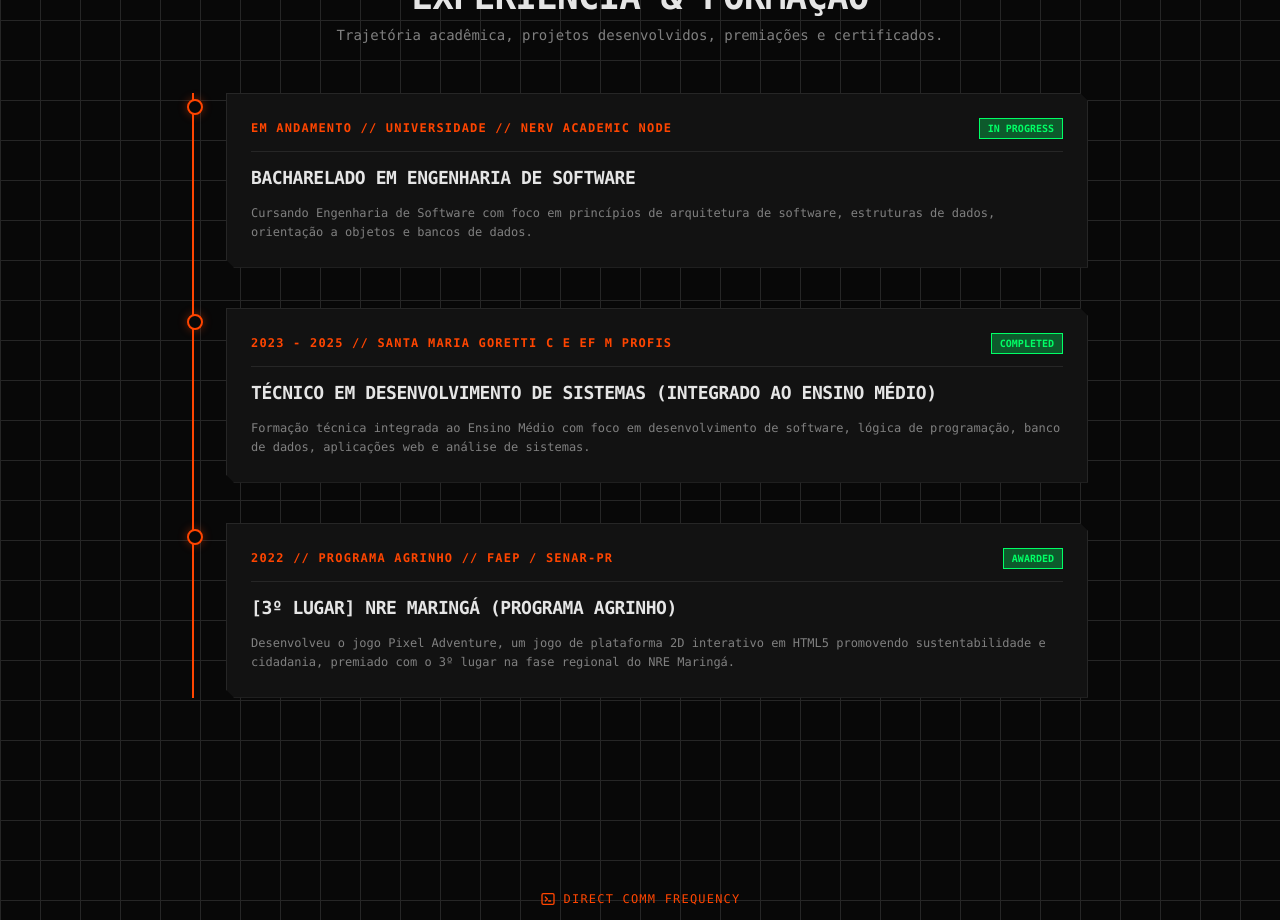
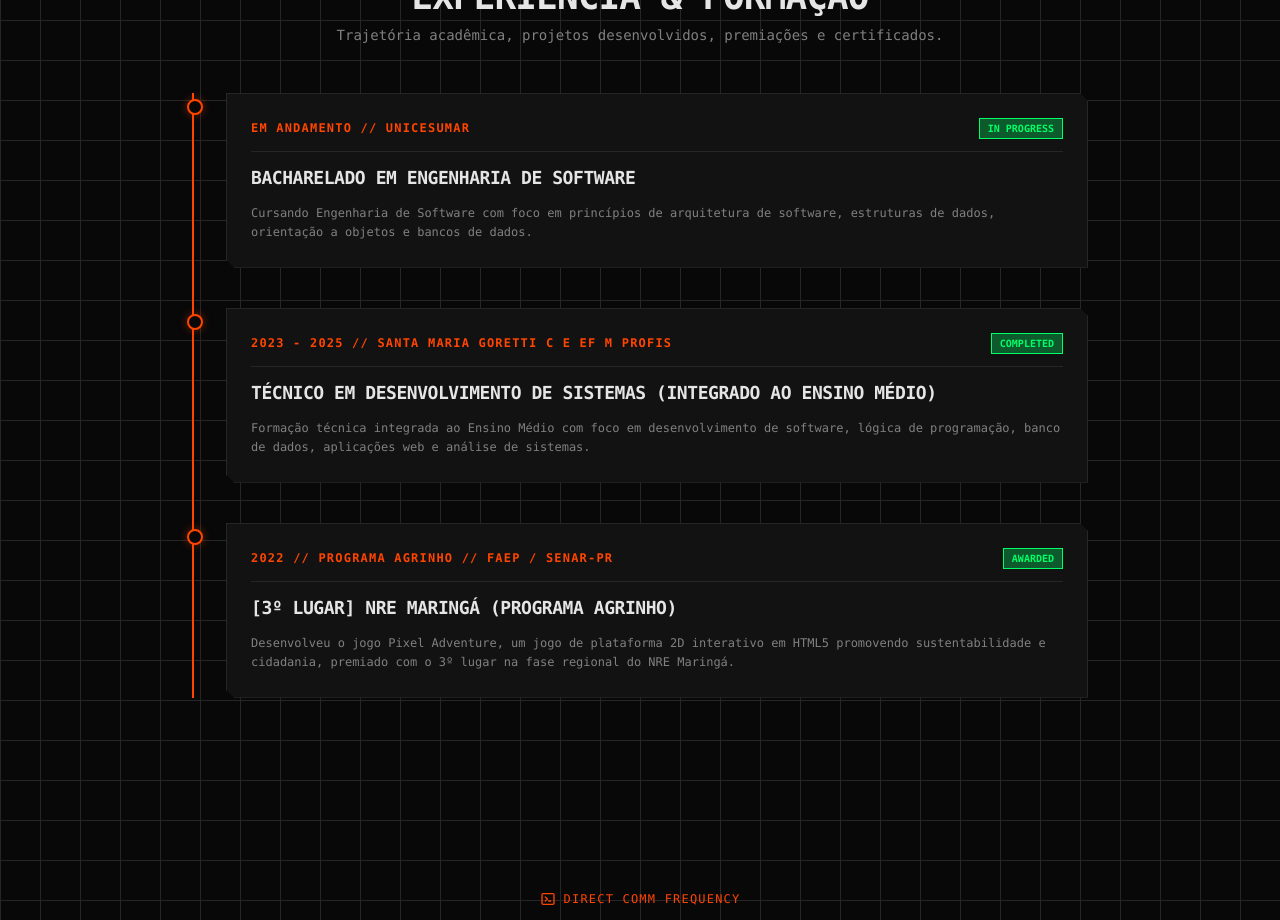
Before and after one commit to Lucas-Github-23/portfolio, a Next.js app: page / in a window 1280 px wide. Shown: the part 3220-4140 px from the top of the page. Built offline with nearby package versions, Linux system fonts and the light colour scheme.

Commit message:
chore(education): update software engineering institution to Unicesumar

```diff
--- a/src/components/MissionLogTimeline.tsx
+++ b/src/components/MissionLogTimeline.tsx
@@ -27,8 +27,8 @@ export function MissionLogTimeline() {
       yearPt: "EM ANDAMENTO",
       roleEn: "Software Engineering Degree",
       rolePt: "Bacharelado em Engenharia de Software",
-      orgEn: "UNIVERSITY // NERV ACADEMIC NODE",
-      orgPt: "UNIVERSIDADE // NERV ACADEMIC NODE",
+      orgEn: "UNICESUMAR",
+      orgPt: "UNICESUMAR",
       descEn: "Currently studying core software engineering principles, data structures, algorithm complexity, object-oriented design, and database systems.",
       descPt: "Cursando Engenharia de Software com foco em princípios de arquitetura de software, estruturas de dados, orientação a objetos e bancos de dados.",
       status: "IN PROGRESS",
```
